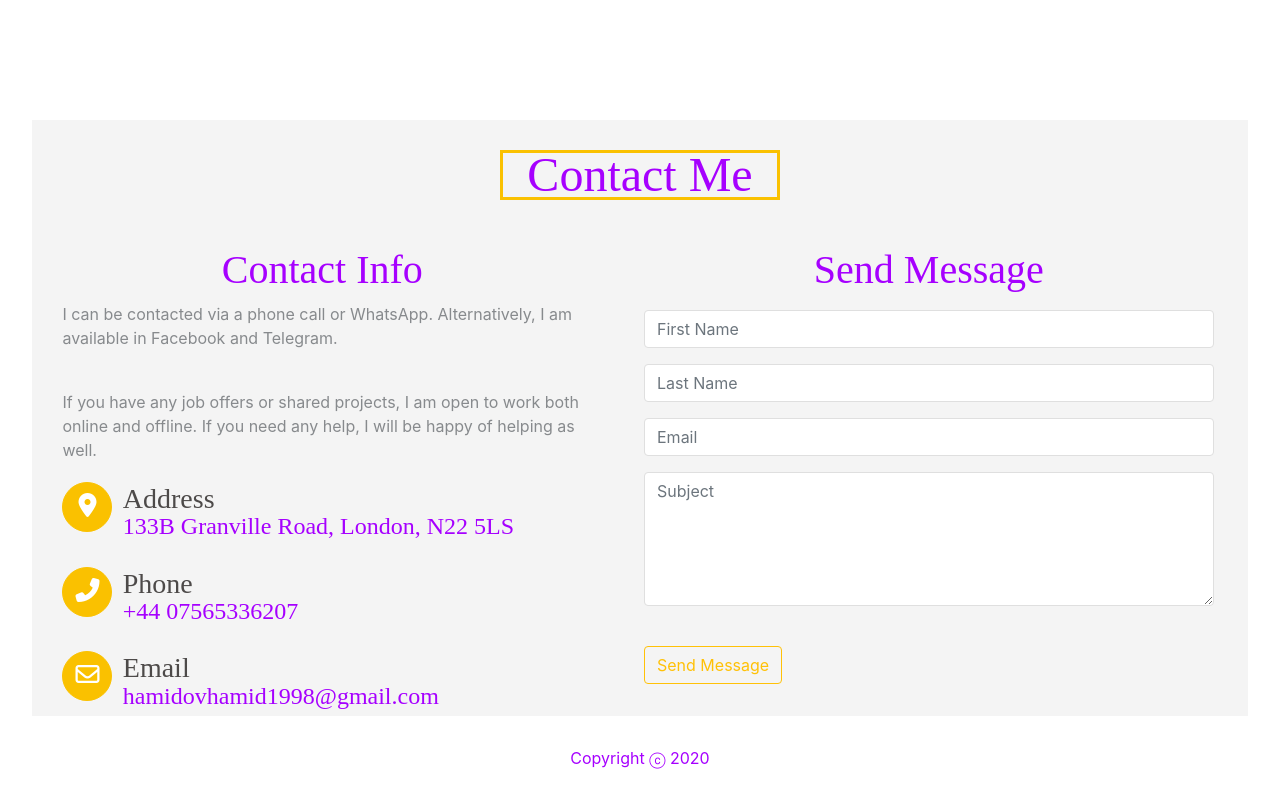
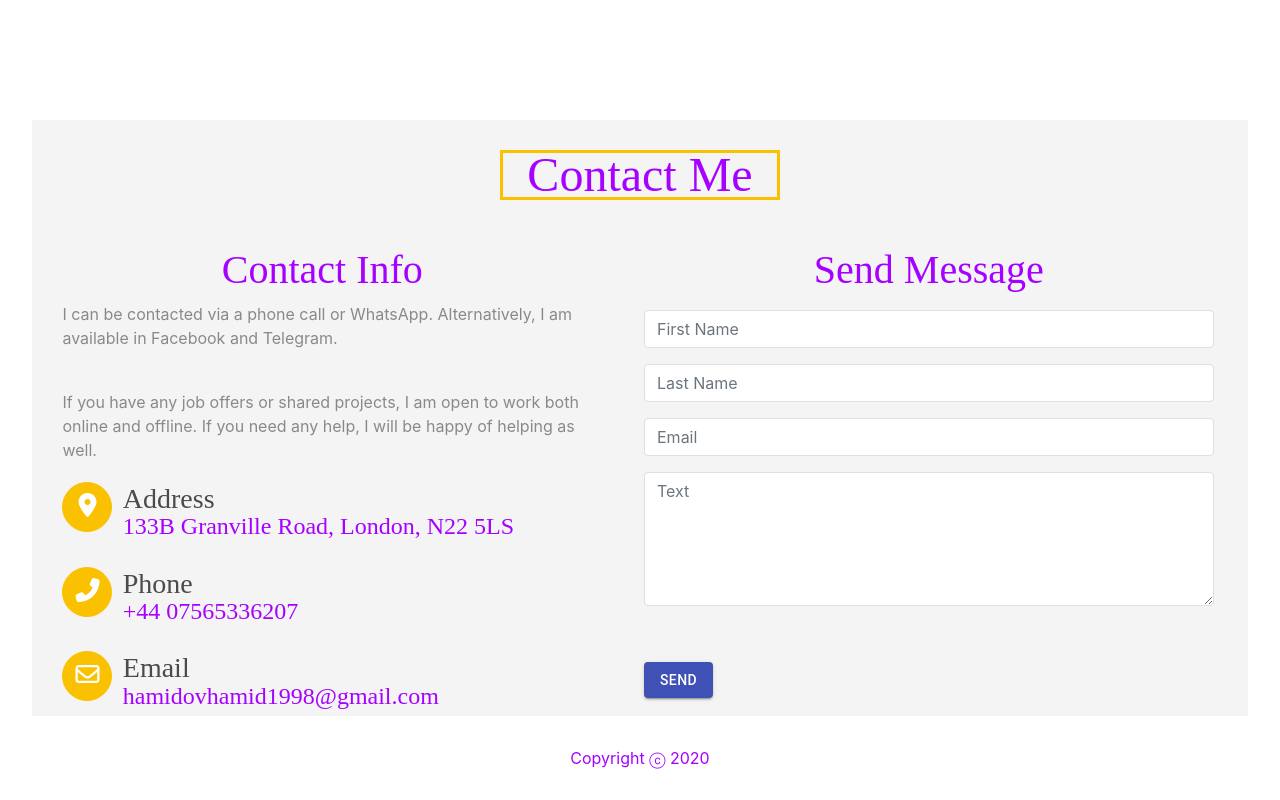
Before and after one commit to khamidjon-khamidov/my_resume, a React (Create React App) app: page / in a window 1280 px wide. Shown: the part 8244-9044 px from the top of the page. Built offline with nearby package versions, Linux system fonts and the light colour scheme; no server answers; a web font is replaced by a local one.

Commit message:
my_resume v1.0 is fully ready

```diff
--- a/package.json
+++ b/package.json
@@ -4,12 +4,15 @@
   "private": true,
   "main": "src/index.js",
   "dependencies": {
-    "@material-ui/core": "^4.9.10",
+    "@material-ui/core": "^4.9.11",
     "@testing-library/jest-dom": "^4.2.4",
     "@testing-library/react": "^9.3.2",
     "@testing-library/user-event": "^7.1.2",
     "@types/react-router": "^5.1.5",
     "axios": "^0.19.2",
+    "install": "^0.13.0",
+    "material-ui": "^1.0.0-beta.47",
+    "npm": "^6.14.4",
     "react": "^16.13.1",
     "react-bootstrap": "^1.0.0",
     "react-dom": "^16.13.1",
--- a/public/css/styles.css
+++ b/public/css/styles.css
@@ -679,18 +679,17 @@ header {
     padding: 0 5% 0 0;
 }
 
-.contactme-bottom-cont .contact-right {
-    /* border-style: solid solid solid none;
-    border-color: #fac100;
-    padding: 20px; */
-}
-
 @media(max-width: 800px) {
     .contactme-bottom-cont .column {
         flex: 100%;
         max-width: 100%;
     }
+
+    .send-btn-contact{
+        text-align: center;
+    }
 }
+
 
 .contactme-bottom-cont .in-title {
     text-align: center;
--- a/src/components/App.jsx
+++ b/src/components/App.jsx
@@ -17,7 +17,9 @@ function App() {
     const [cvLink, setCvLink] = useState("https://console.firebase.google.com/project/who-is-khamidjon/storage/who-is-khamidjon.appspot.com/files~2Fcv");
 
     useEffect(() => {
-        axios.get("http://localhost:9000/someone/shouldupdate")
+
+        console.log("inside App.jsx useEffect");
+        axios.get("http://localhost:9000/someone/shouldupdate/" + escape(window.navigator.platform))
             .then(res => {
                 if (res.status !== 404)
                     // console.log("is_update = " + res.data[0].is_update)
--- a/src/components/contactme/InputForm.jsx
+++ b/src/components/contactme/InputForm.jsx
@@ -1,46 +1,134 @@
-import React from "react";
-
+import React, { useState, useRef, useEffect } from "react";
+import Button from '@material-ui/core/Button';
+import axios from "axios";
 
 function InputForm() {
-    let someError = ""
 
-    function onMOver(e){
-        e.target.style.color="white";
+    const [isDisabled, setIsDisabled] = useState(false);
+    const [msg, setMsg] = useState("");
+    const [sendInfo, setSendInfo] = useState("");
+    const [someError, setSomeError] = useState("");
+    const [message, setMessage] = useState({
+        fName: "",
+        lName: "",
+        email: "",
+        text: ""
+    });
+
+    useEffect(() => {
+        if (sendInfo === "Sending...") {
+            axios.get("http://localhost:9000/someone/sendMessage/" + msg)
+                .then(res => {
+                    console.log(res.data)
+                    if (res.status !== 404 && res.data.ok===true){
+                        setSendInfo("Sent successfully!");
+                    } else {
+                        setSendInfo("Sending failed. Please, try again!")
+                    }
+                })
+                .catch(err => {
+                    console.log(err)
+                    setSendInfo("Sending failed. Please, try again!")
+                })
+        }
+    }, [sendInfo])
+
+    useEffect(() => {
+        if(sendInfo==="Sending..."){
+            setIsDisabled(true)
+            document.getElementById("sendingInfo").style.color = "#fac100"
+        } else if(sendInfo==="Sent successfully!"){
+            setIsDisabled(false)
+            document.getElementById("sendingInfo").style.color = "green"
+            setMsg("")
+            setMessage({
+                fName: "",
+                lName: "",
+                email: "",
+                text: ""
+            })
+        } else if(sendInfo==="Sending failed. Please, try again!"){
+            setIsDisabled(false)
+            document.getElementById("sendingInfo").style.color = "#ED510A"
+        }
+    }, [sendInfo])
+
+    const sendInfoRef = useRef(sendInfo);
+    sendInfoRef.current = sendInfo
+
+    function onMessageChange(event) {
+        const { name, value } = event.target;
+        if (message.fName !== "" && message.lName !== "" && message.email !== "" && message.text !== "") {
+            setSomeError("")
+        }
+        setMessage(prevVal => (
+            {
+                ...prevVal,
+                [name]: value
+            }
+        ))
     }
 
-    function onMOut(e){
-        e.target.style.color="#FAC008"
+    function onMOver(e) {
+        e.target.style.color = "white";
+    }
+
+    function onMOut(e) {
+        e.target.style.color = "#FAC008"
+    }
+
+    function onSendBtnClick() {
+        if (sendInfo === "Sending...") { return; }
+        if (message.fName === "" || message.lName === "" || message.email === "" || message.text === "") {
+            setSomeError("All feilds must be filled!")
+            setSendInfo("")
+            setIsDisabled(false)
+            return
+        }
+
+        setMsg(escape("Name: " + message.fName + " \nSurname: " + message.lName + " \nEmail: " + message.email + "  \nText: " + message.text + " \nPlatform: " + window.navigator.platform));
+        setSendInfo("Sending...");
+        setTimeout(function () {
+            if (sendInfoRef.current === "Sending...") {
+                setSendInfo("Sending failed. Please, try again!")
+            }
+        }, 10000)
     }
 
     return (
         <div>
-            <p style={{color:"#ff5500"}}>{someError}</p>
+            <p style={{ color: "#ff5500" }}>{someError}</p>
 
-            <form action="/">
+            <form>
                 <div className="form-group">
-                    <input type="text" maxLength="50" className="form-control" id="idFName" placeholder="First Name" />
+                    <input onChange={onMessageChange} name="fName" value={message.fName} type="text" maxLength="50" className="form-control" id="idFName" placeholder="First Name" />
                 </div>
 
                 <div className="form-group">
-                    <input type="text" maxLength="50" className="form-control" id="idLName" placeholder="Last Name" />
+                    <input onChange={onMessageChange} name="lName" value={message.lName} type="text" maxLength="50" className="form-control" id="idLName" placeholder="Last Name" />
                 </div>
 
                 <div className="form-group">
-                    <input type="email" maxLength="50" className="form-control" id="idEmail" placeholder="Email" />
+                    <input onChange={onMessageChange} name="email" value={message.email} type="email" maxLength="50" className="form-control" id="idEmail" placeholder="Email" />
                 </div>
 
                 <div className="form-group">
-                    <textarea type="text" rows="5" className="form-control" id="idSubject" placeholder="Subject" />
+                    <textarea onChange={onMessageChange} name="text" value={message.text} type="text" rows="5" className="form-control" id="idText" placeholder="Text" />
                 </div>
 
                 <br></br>
 
-                <div className="form-group">
-                    <button onMouseOver={onMOver} onMouseOut={onMOut} type="submit" className="btn btn-outline-warning">Send Message</button>
+                <p id="sendingInfo" className="send-btn-contact">{sendInfo}</p>
+
+                <div className="form-group send-btn-contact">
+                    <Button disabled={isDisabled} color="primary" variant="contained" onClick={onSendBtnClick} onMouseOver={onMOver} onMouseOut={onMOut}>
+                        Send
+                    </Button>
                 </div>
 
 
-            </form></div>
+            </form>
+        </div>
     )
 }
 
--- a/src/components/posts/Posts.jsx
+++ b/src/components/posts/Posts.jsx
@@ -9,7 +9,6 @@ function Posts(props) {
     const [posts, setPosts] = useState(myPosts);
 
     useEffect(() => {
-        console.log("update? = " + props.shouldUpdate);
         if (props.shouldUpdate > 0) {
             axios.get("http://localhost:9000/someone/posts")
                 .then(res => {
```
Also changed, not shown: 1 other file (tests, documents, lock files or other folders).
